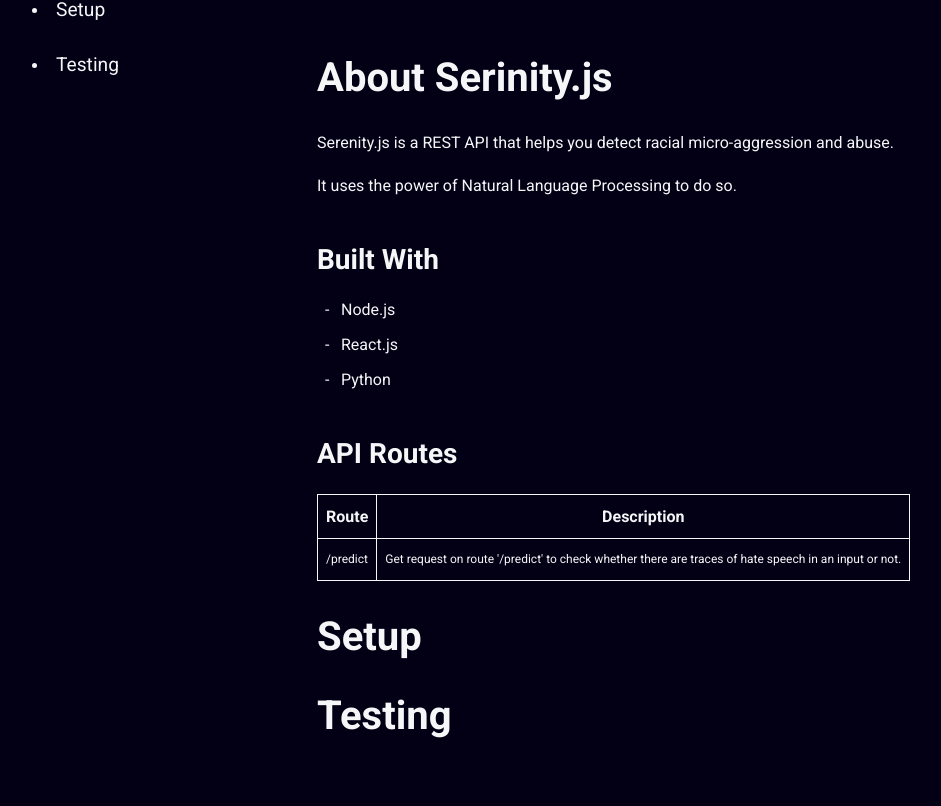
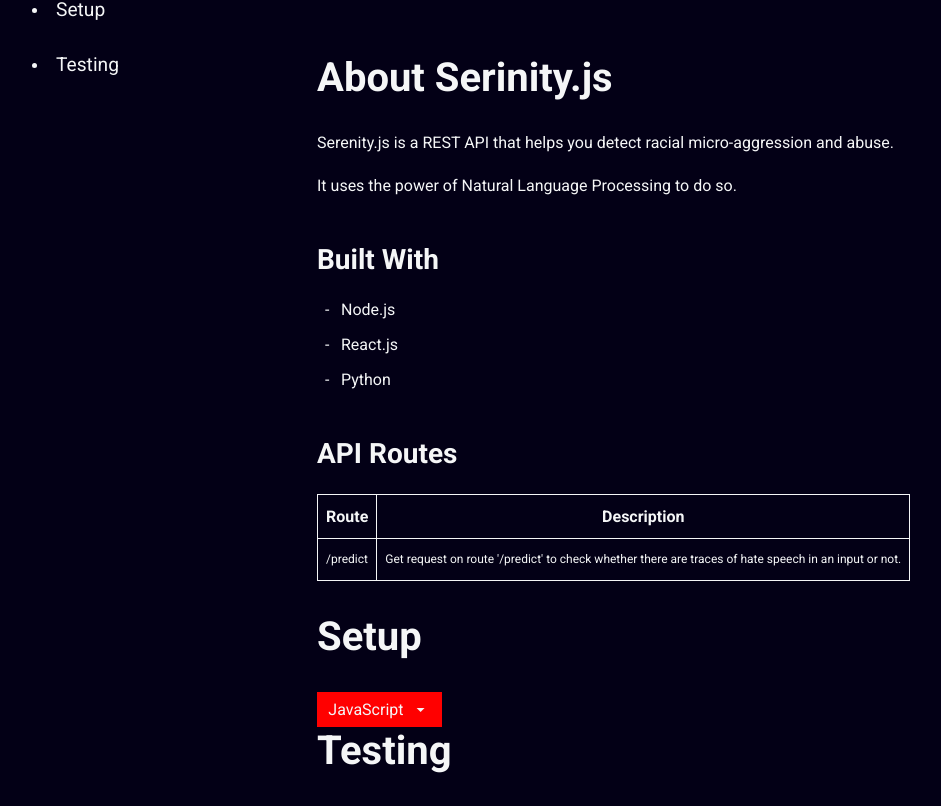
Before and after one commit to shaarangg/serenityjs-frontend, a React (Create React App) app: page /docs in a window 1280 px wide. Shown: the part 461-1267 px from the top of the page, without its empty margins (54-995 px from the left). Before the commit the page ends 1232 px from the top, so only its background shows below. Built offline with nearby package versions, Linux system fonts and the light colour scheme.

Commit message:
feat: Basic Dropdown

```diff
--- /dev/null
+++ b/src/components/CodeSnippet/CodeSnippet.js
@@ -0,0 +1,7 @@
+import React from "react";
+import Dropdown from "../Dropdown/Dropdown";
+function CodeSnippet() {
+	return <Dropdown />;
+}
+
+export default CodeSnippet;
--- /dev/null
+++ b/src/components/Dropdown/Dropdown.jsx
@@ -0,0 +1,40 @@
+import React, { useEffect, useState, useRef } from "react";
+import languages from "../../data";
+import styles from "./Dropdown.module.scss";
+import { MdOutlineArrowDropDown } from "react-icons/md";
+function Dropdown() {
+	const [down, setDown] = useState(false);
+	const dropListRef = useRef(null);
+	useEffect(() => {
+		if (down) {
+			dropListRef.current.style.display = "block";
+		} else {
+			dropListRef.current.style.display = "none";
+		}
+	}, [down]);
+	return (
+		<div className={styles.container}>
+			<div
+				className={styles.head}
+				onClick={() => {
+					setDown(!down);
+				}}
+			>
+				<p>JavaScript</p>
+				<MdOutlineArrowDropDown />
+			</div>
+			<div className={styles.list} ref={dropListRef}>
+				{languages.map((language, index) => {
+					const { lang, value } = language;
+					return (
+						<div key={index} id={value}>
+							{lang}
+						</div>
+					);
+				})}
+			</div>
+		</div>
+	);
+}
+
+export default Dropdown;
--- /dev/null
+++ b/src/components/Dropdown/Dropdown.module.scss
@@ -0,0 +1,25 @@
+.container {
+	width: 125px;
+}
+.head {
+	display: flex;
+	justify-content: center;
+	align-items: center;
+	padding: 0.5rem;
+	background-color: red;
+	p {
+		margin-right: 0.5rem;
+	}
+	svg {
+		background-color: transparent;
+		border: none;
+		font-size: 1.2rem;
+	}
+}
+.list {
+	position: absolute;
+	width: inherit;
+	text-align: center;
+	background-color: green;
+	display: none;
+}
--- a/src/components/Sidebar/Sidebar.jsx
+++ b/src/components/Sidebar/Sidebar.jsx
@@ -32,7 +32,7 @@
 					<p>Documentation</p>
 					<li>
 						<span></span>
-						<a href="#start">Getting Started</a>
+						<a href="#preq">Getting Started</a>
 					</li>
 					<li>
 						<span></span>
--- /dev/null
+++ b/src/data.js
@@ -0,0 +1,45 @@
+export default [
+	{
+		lang: "Javascript",
+		value: "javascript",
+		code: `fetch("https://api.merenity.live/predict", {
+            "method": "POST",
+            "headers": {
+                "Content-Type": "application/json"
+            },
+            "body": {"text":"string"}
+        })
+        .then(response => {
+            console.log(response);
+        })
+        .catch(e => {
+            console.error(e);
+        });`,
+	},
+	{
+		lang: "Python",
+		value: "python",
+		code: `import request
+
+        url = "https://api.myserenity.live/predict"
+
+        payload = {
+            "text": "string",
+        }
+        headers = {
+            "Content-Type": "application/json",
+        }
+        response = requests.request("POST", url, json=payload, headers=headers)
+        print(response.text)`,
+	},
+	{
+		lang: "Bash",
+		value: "bash",
+		code: `curl --request POST \
+        --url https://api.myserenity.live \
+        --header 'Content-Type: application/json' \
+        --data '{
+         "text": "string"
+        }'`,
+	},
+];
--- a/src/pages/Docs/Docs.jsx
+++ b/src/pages/Docs/Docs.jsx
@@ -2,6 +2,7 @@
 import styles from "./Docs.module.scss";
 import Sidebar from "../../components/Sidebar/Sidebar";
 import { Link } from "react-router-dom";
+import CodeSnippet from "../../components/CodeSnippet/CodeSnippet";
 function Docs() {
 	return (
 		<div className={styles.container}>
@@ -77,6 +78,7 @@
 				</section>
 				<section className={styles.setup}>
 					<h1 id="setup">Setup</h1>
+					<CodeSnippet />
 				</section>
 				<section className={styles.testing}>
 					<h1 id="testing">Testing</h1>
```
